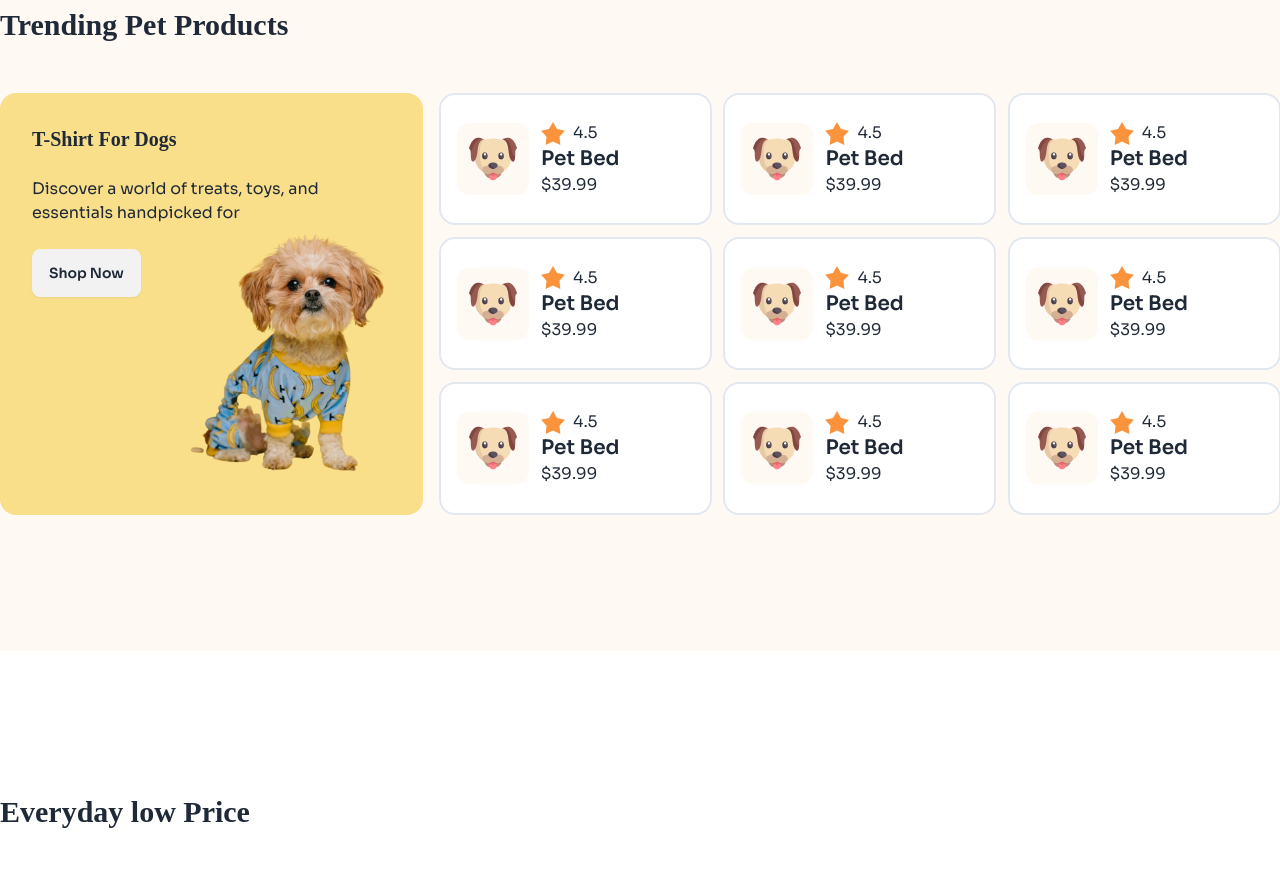
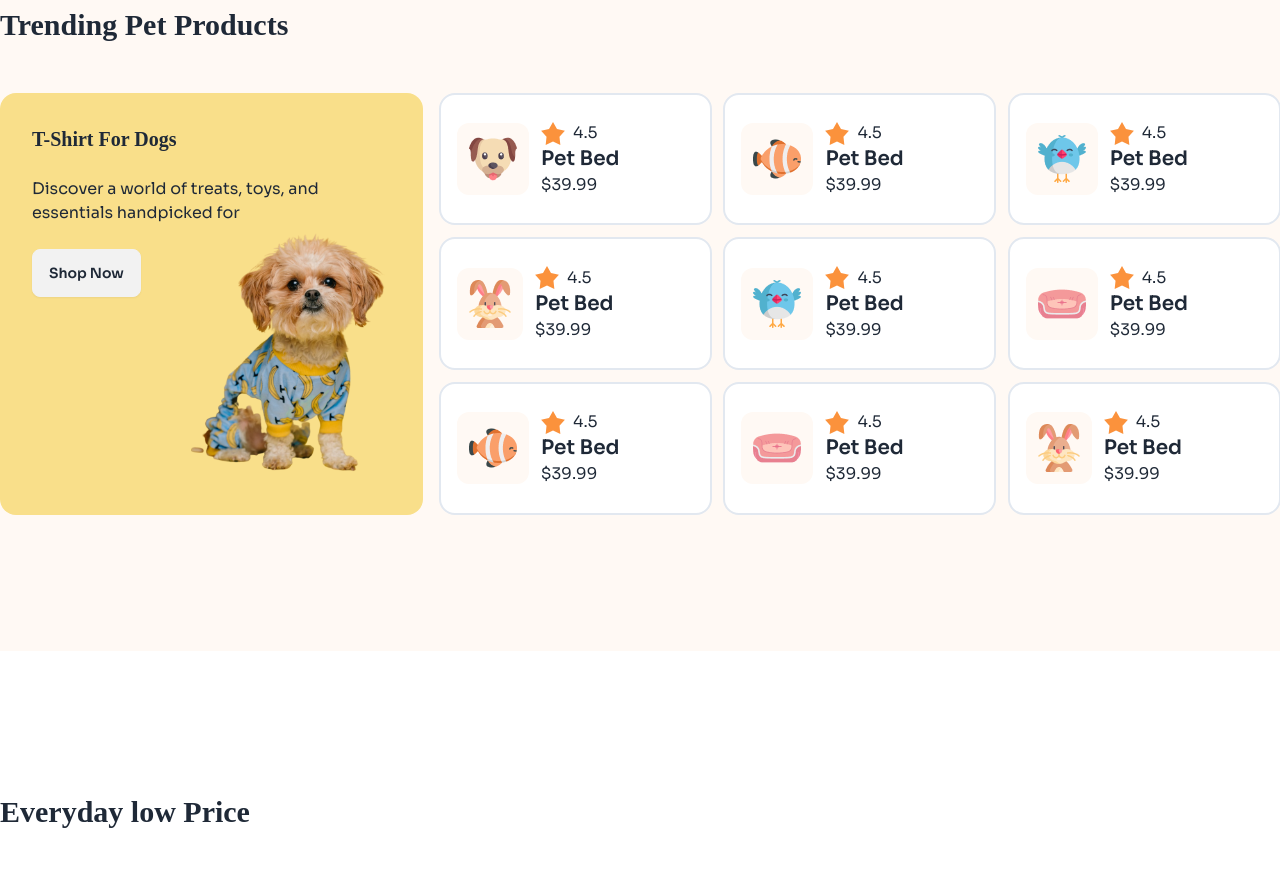
Before and after one commit to sabrina-boby/B11-A3-Living-Lab-0001, a plain HTML site: page index.html in a window 1280 px wide. Shown: the part 2260-3137 px from the top of the page. Drawn offline with nearby package versions, Linux system fonts and the light colour scheme; a web font is replaced by a local one.

Commit message:
Trending Pet Products

```diff
--- a/index.html
+++ b/index.html
@@ -386,7 +386,7 @@
             >
               <figure>
                 <img
-                  src="./img/dog-cartoon.png"
+                  src="./img/fish-cartoon.png"
                   alt="Movie"
                   class="bg-[#fff9f4] p-3 rounded-xl"
                 />
@@ -411,7 +411,7 @@
             >
               <figure>
                 <img
-                  src="./img/dog-cartoon.png"
+                  src="./img/bird-cartoon.png"
                   alt="Movie"
                   class="bg-[#fff9f4] p-3 rounded-xl"
                 />
@@ -436,7 +436,7 @@
             >
               <figure>
                 <img
-                  src="./img/dog-cartoon.png"
+                  src="./img/rabbit-cartoon.png"
                   alt="Movie"
                   class="bg-[#fff9f4] p-3 rounded-xl"
                 />
@@ -461,7 +461,7 @@
             >
               <figure>
                 <img
-                  src="./img/dog-cartoon.png"
+                  src="./img/bird-cartoon.png"
                   alt="Movie"
                   class="bg-[#fff9f4] p-3 rounded-xl"
                 />
@@ -486,7 +486,7 @@
             >
               <figure>
                 <img
-                  src="./img/dog-cartoon.png"
+                  src="./img/pet-couch.png"
                   alt="Movie"
                   class="bg-[#fff9f4] p-3 rounded-xl"
                 />
@@ -511,7 +511,7 @@
             >
               <figure>
                 <img
-                  src="./img/dog-cartoon.png"
+                  src="./img/fish-cartoon.png"
                   alt="Movie"
                   class="bg-[#fff9f4] p-3 rounded-xl"
                 />
@@ -536,7 +536,7 @@
             >
               <figure>
                 <img
-                  src="./img/dog-cartoon.png"
+                  src="./img/pet-couch.png"
                   alt="Movie"
                   class="bg-[#fff9f4] p-3 rounded-xl"
                 />
@@ -561,7 +561,7 @@
             >
               <figure>
                 <img
-                  src="./img/dog-cartoon.png"
+                  src="./img/rabbit-cartoon.png"
                   alt="Movie"
                   class="bg-[#fff9f4] p-3 rounded-xl"
                 />
```
